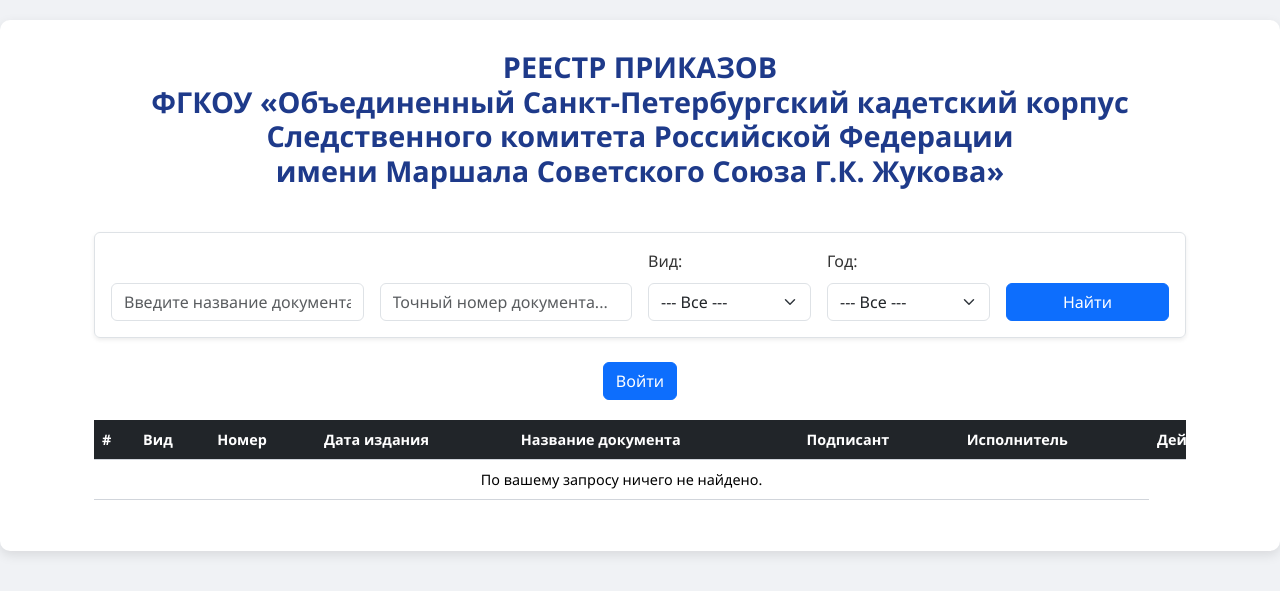
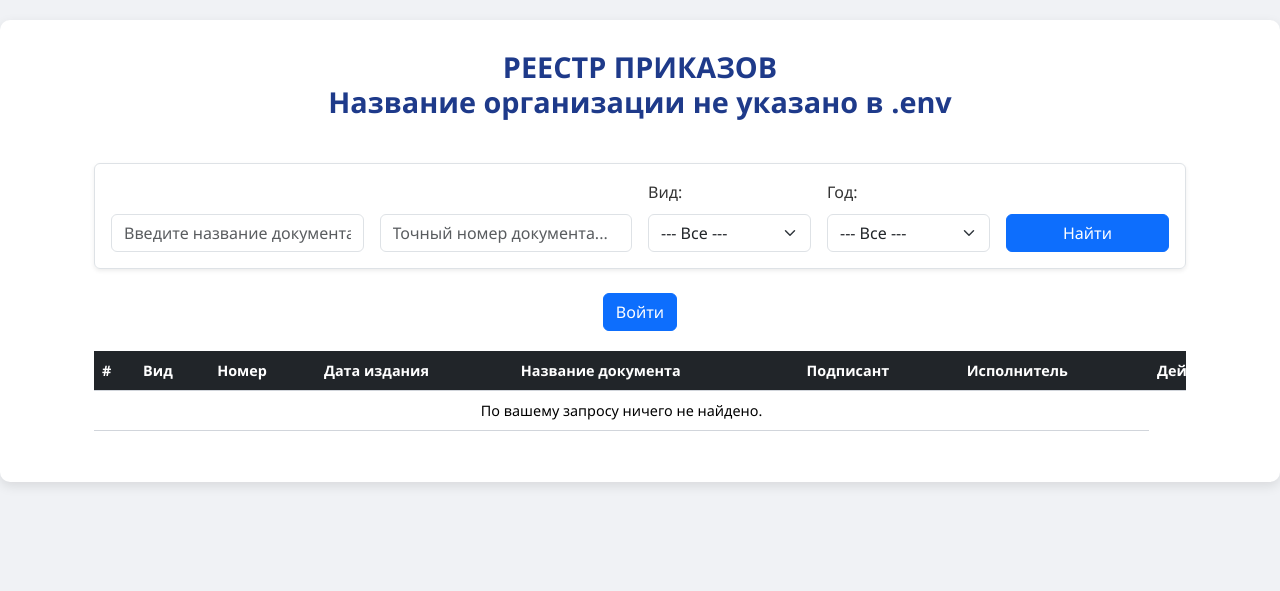
Before and after one commit to evlx87/OrderRegistry, a Django app: page / in a window 1280 px wide. Shown: the top 591 px of the page. Run offline with Django 5.2, Linux system fonts and the light colour scheme; data that the repository does not hold is empty; some libraries are stand-ins or nearby versions.

Commit message:
Отображение названия организации теперь задается в .env

```diff
--- a/config/settings.py
+++ b/config/settings.py
@@ -158,3 +158,9 @@ CACHES = {
         'LOCATION': 'orders_cache_table', # Имя таблицы для кеша
     }
 }
+
+# Настройки приложения
+ORGANIZATION_NAME = os.environ.get(
+    'ORGANIZATION_NAME',
+    'Название организации не указано в .env' # Значение по умолчанию
+)
--- a/orders/templates/orders/index.html
+++ b/orders/templates/orders/index.html
@@ -6,7 +6,7 @@
 {% endblock %}
 
 {% block page_header %}
-    <h1>РЕЕСТР ПРИКАЗОВ <br>ФГКОУ «Объединенный Санкт-Петербургский кадетский корпус <br>Следственного комитета Российской Федерации <br>имени Маршала Советского Союза Г.К. Жукова»</h1>
+    <h1>РЕЕСТР ПРИКАЗОВ <br>{{ organization_name }}</h1>
 {% endblock %}
 
 {% block content %}
--- a/orders/views.py
+++ b/orders/views.py
@@ -1,6 +1,7 @@
 from datetime import date
 
 import openpyxl
+from django.conf import settings
 from django.contrib.auth.forms import AuthenticationForm
 from django.contrib.messages.views import SuccessMessageMixin
 from django.contrib.postgres.search import SearchVector, SearchQuery, SearchRank
@@ -103,6 +104,7 @@ class IndexView(OrderQuerysetMixin, ListView):
         context['order_form'] = OrderForm()
         context['login_form'] = AuthenticationForm()
         context['export_field_map'] = EXPORT_FIELD_MAP
+        context['organization_name'] = settings.ORGANIZATION_NAME
 
         return context
 
```
Also changed, not shown: 1 other file.
